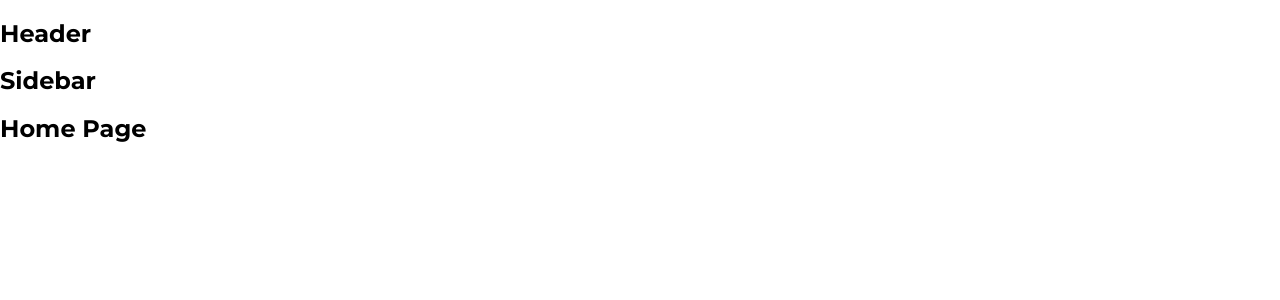
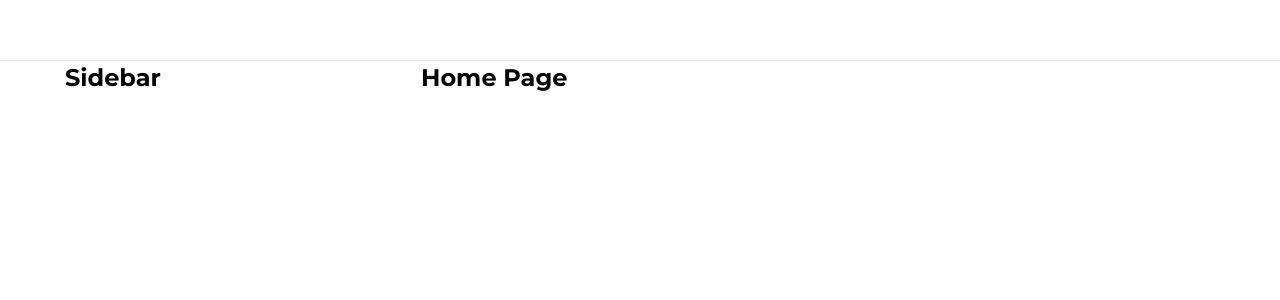
Before and after one commit to CuongLe68/tiktok, a React (Create React App) app: page / in a window 1280 px wide. Shown: the top 300 px of the page. Built offline with nearby package versions, Linux system fonts and the light colour scheme.

Commit message:
Xay dung hung layout mac dinh

```diff
--- a/package.json
+++ b/package.json
@@ -6,6 +6,7 @@
     "@testing-library/jest-dom": "^5.16.4",
     "@testing-library/react": "^13.3.0",
     "@testing-library/user-event": "^13.5.0",
+    "classnames": "^2.3.1",
     "normalize.css": "^8.0.1",
     "react": "^18.1.0",
     "react-dom": "^18.1.0",
--- a/src/components/GlobalStyles/GlobalStyle.scss
+++ b/src/components/GlobalStyles/GlobalStyle.scss
@@ -3,9 +3,15 @@
 
 :root {
   --primary: #fe2c55;
+
+  //defaulLayout
+  --default-layout-width: 1150px;
+  --default-layout-header-height: 60px;
 }
 
 * {
+  padding: 0;
+  margin: 0;
   box-sizing: border-box;
 }
 
@@ -16,5 +22,6 @@
 body {
   font-family: "Montserrat", sans-serif;
   font-size: 1.6rem;
+  line-height: 1.5;
   text-rendering: optimizeSpeed; //tối ưu tốc độ hiển thị font
 }
--- /dev/null
+++ b/src/components/Layout/DefaultLayout/DefaultLayout.module.scss
@@ -0,0 +1,14 @@
+.wrapper {
+  display: flex;
+  flex-direction: column; //để căn thằng header và container theo chiều dọc
+  align-items: center;
+}
+
+.container {
+  width: var(--default-layout-width);
+  display: flex;
+}
+
+.content {
+  flex: 1; //chiếm hết khoảng còn lại
+}
--- /dev/null
+++ b/src/components/Layout/DefaultLayout/Sidebar/Sidebar.module.scss
@@ -0,0 +1,3 @@
+.wrapper {
+  width: 356px;
+}
--- a/src/components/Layout/DefaultLayout/Sidebar/index.js
+++ b/src/components/Layout/DefaultLayout/Sidebar/index.js
@@ -1,5 +1,15 @@
+//Sidebar là Phần bên trái của web, thường chứa các nội dung để lựa chọn
+import classNames from "classnames/bind";
+import styles from "./Sidebar.module.scss";
+
+const cx = classNames.bind(styles);
+
 function Sidebar() {
-  return <h2>Sidebar</h2>;
+  return (
+    <aside className={cx("wrapper")}>
+      <h2>Sidebar</h2>
+    </aside>
+  );
 }
 
 export default Sidebar;
--- a/src/components/Layout/DefaultLayout/index.js
+++ b/src/components/Layout/DefaultLayout/index.js
@@ -1,13 +1,17 @@
+import classNames from "classnames/bind";
 import Header from "~/components/Layout/components/Header";
+import styles from "./DefaultLayout.module.scss";
 import Sidebar from "./Sidebar";
+
+const cx = classNames.bind(styles);
 
 function DefaultLayout({ children }) {
   return (
-    <div>
+    <div className={cx("wrapper")}>
       <Header />
-      <div className="container">
+      <div className={cx("container")}>
         <Sidebar />
-        <div className="content">{children}</div>
+        <div className={cx("content")}>{children}</div>
       </div>
     </div>
   );
--- /dev/null
+++ b/src/components/Layout/components/Header/Header.module.scss
@@ -0,0 +1,12 @@
+.wrapper {
+  width: 100%;
+  height: var(--default-layout-header-height);
+  box-shadow: 0px 1px 1px rgb(0 0 0 / 12%);
+  display: flex;
+  justify-content: center;
+}
+
+.inner {
+  height: 100%;
+  width: var(--default-layout-width);
+}
--- a/src/components/Layout/components/Header/index.js
+++ b/src/components/Layout/components/Header/index.js
@@ -1,5 +1,14 @@
+import classNames from "classnames/bind";
+import styles from "./Header.module.scss";
+
+const cx = classNames.bind(styles); // giúp class có thể viết kiểu a-b (vd: header-item)
+
 function Header() {
-  return <h2>Header</h2>;
+  return (
+    <header className={cx("wrapper")}>
+      <div className={cx("inner")}></div>
+    </header>
+  );
 }
 
 export default Header;
```
Also changed, not shown: 2 other files (tests, documents, lock files or other folders).
